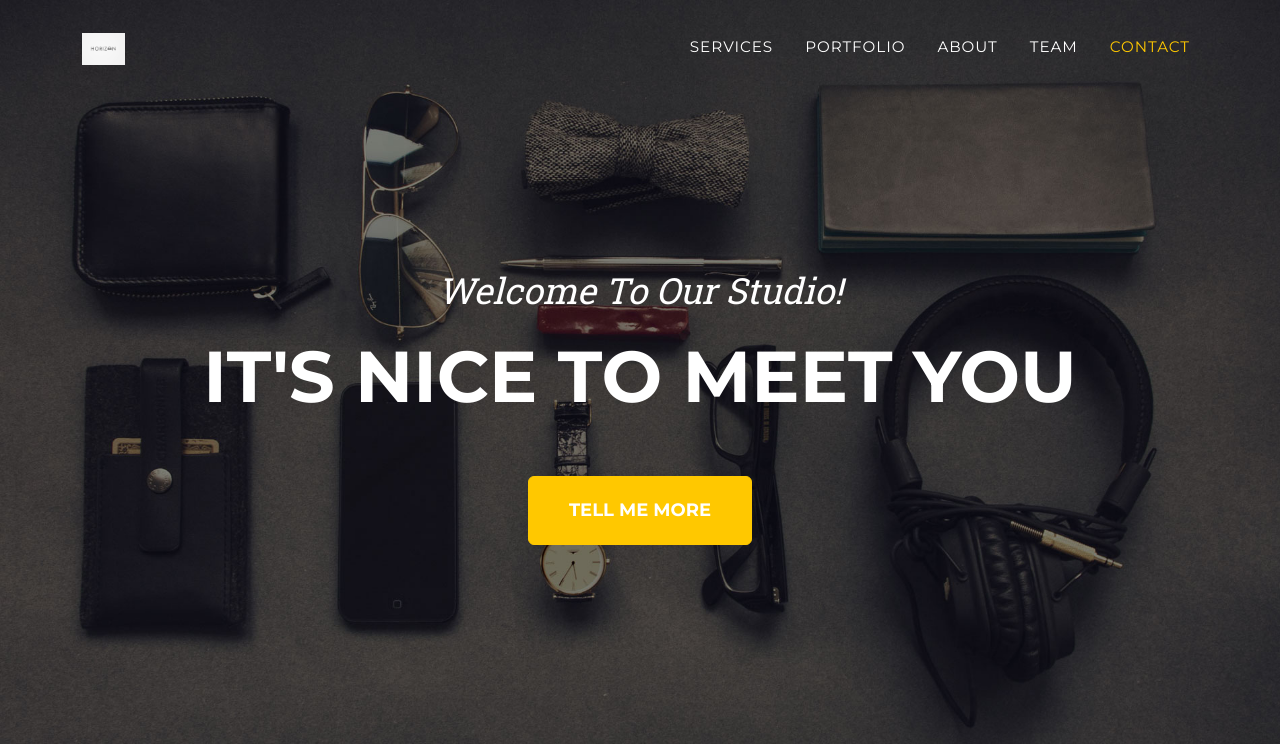
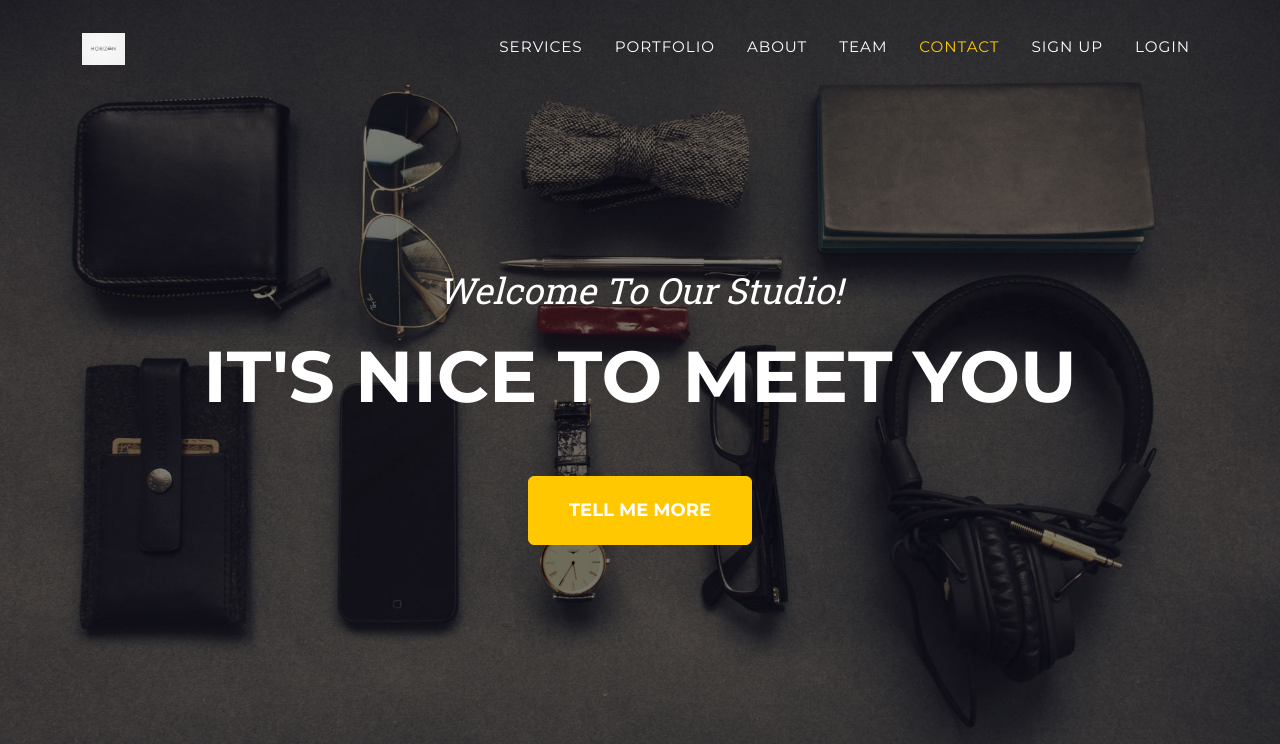
Before and after one commit to WainscottJ/ASE230-Midterm, a PHP site: page / in a window 1280 px wide. Shown: the top 744 px of the page. Run offline with PHP 8.4, Linux system fonts and the light colour scheme; some libraries are stand-ins or nearby versions.

Commit message:
Update index.php
added signup and login buttons.

```diff
--- a/index.php
+++ b/index.php
@@ -32,6 +32,8 @@
                 <li class="nav-item"><a class="nav-link" href="#about">About</a></li>
                 <li class="nav-item"><a class="nav-link" href="#team">Team</a></li>
                 <li class="nav-item"><a class="nav-link" href="#contact">Contact</a></li>
+                <li class="nav-item"><a class="nav-link" href="signup.php">Sign Up</a></li><!---Added singup button here -->
+                <li class="nav-item"><a class="nav-link" href="login.php">Login</a></li> <!-- Added Login button here -->
                 </ul>
             </div>
         </div>
```
Lines whose indentation alone changed are shown as unchanged.
